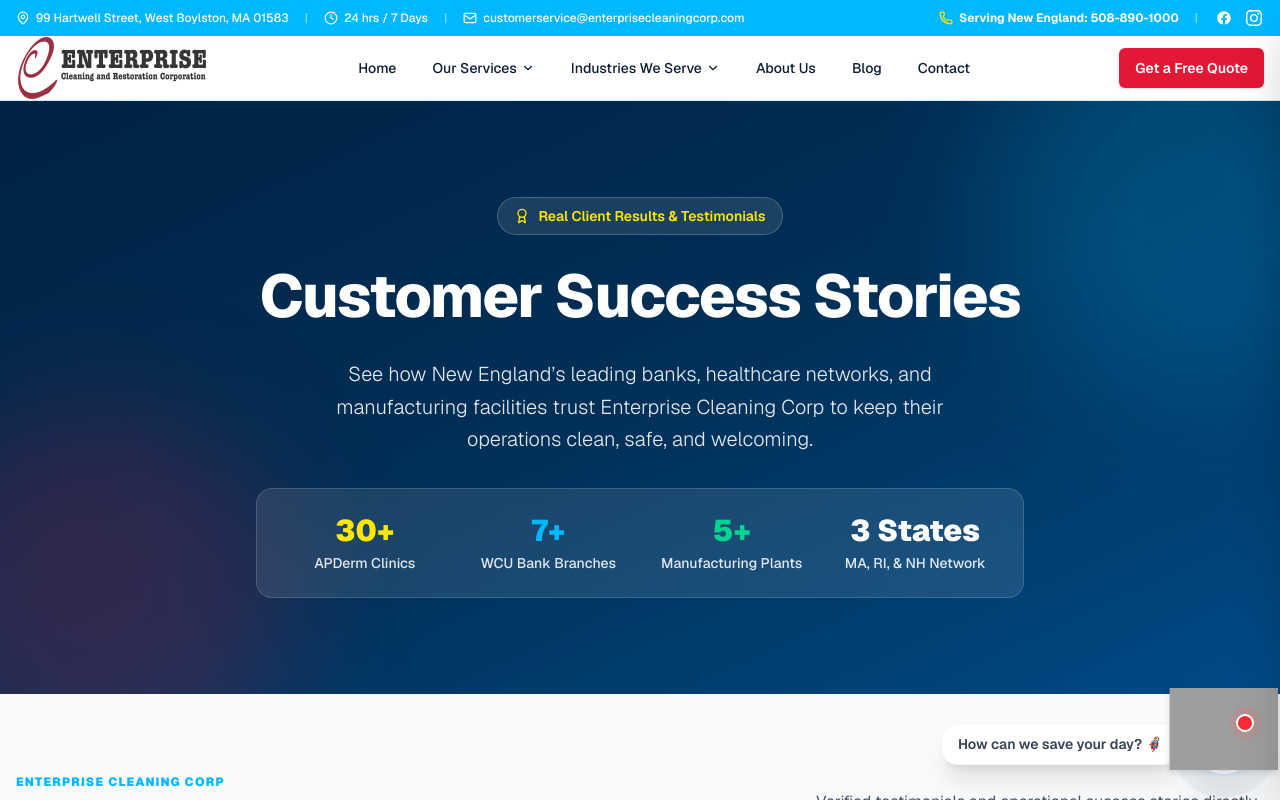
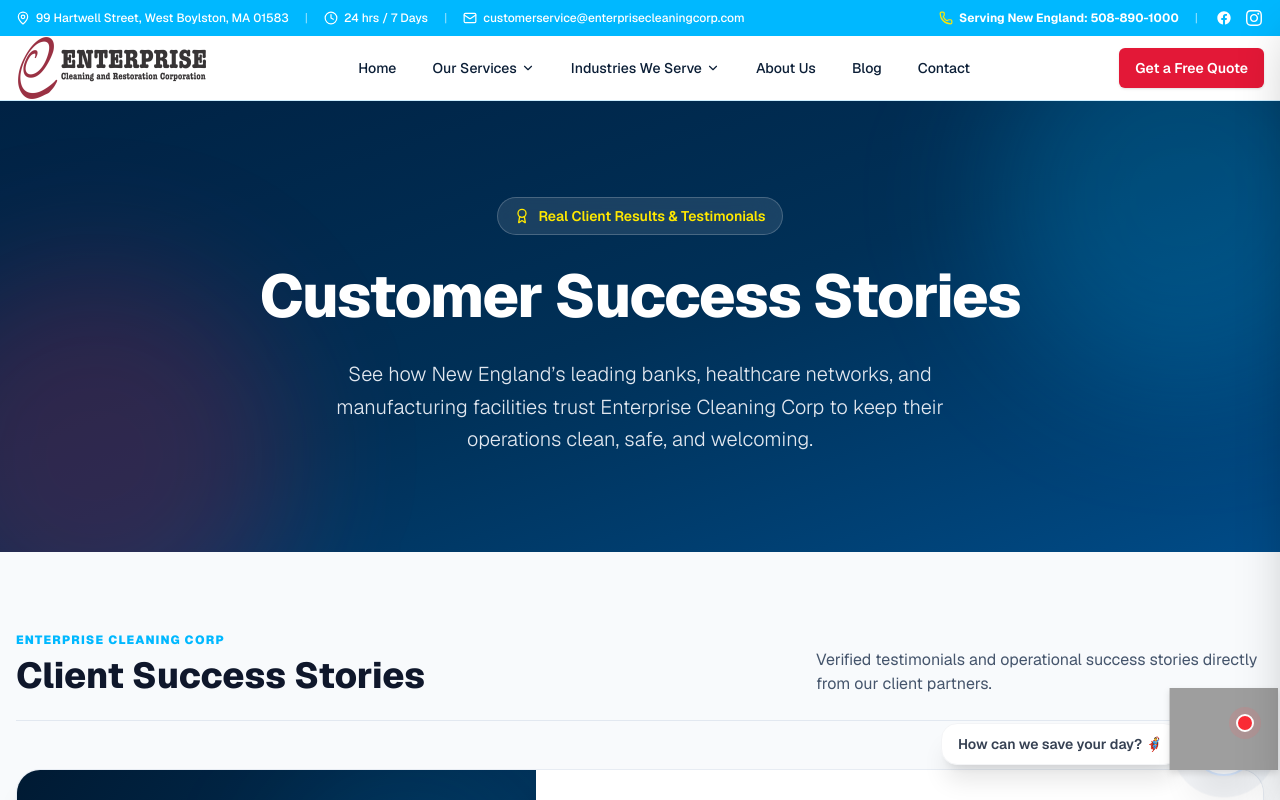
Before and after one commit to jeet-code27/enterprisecleaningcorp, a Next.js app: page /success-stories in a window 1280 px wide. Shown: the top 800 px of the page. Built offline with nearby package versions, Linux system fonts and the light colour scheme; grey boxes are pictures that could not be loaded.

Commit message:
new commit

```diff
--- a/src/app/success-stories/page.tsx
+++ b/src/app/success-stories/page.tsx
@@ -51,29 +51,9 @@
               Customer Success Stories
             </h1>
 
-            <p className="text-slate-200 text-base md:text-xl leading-relaxed max-w-2xl mx-auto mb-8 font-light">
+            <p className="text-slate-200 text-base md:text-xl leading-relaxed max-w-2xl mx-auto font-light">
               See how New England’s leading banks, healthcare networks, and manufacturing facilities trust Enterprise Cleaning Corp to keep their operations clean, safe, and welcoming.
             </p>
-
-            {/* Quick Stat Counter Bar */}
-            <div className="grid grid-cols-2 md:grid-cols-4 gap-4 p-4 md:p-6 bg-white/10 backdrop-blur-md rounded-2xl border border-white/15 max-w-3xl mx-auto text-center">
-              <div>
-                <div className="text-2xl md:text-3xl font-black text-[#FFE800]">30+</div>
-                <div className="text-xs md:text-sm text-slate-200 font-medium mt-1">APDerm Clinics</div>
-              </div>
-              <div>
-                <div className="text-2xl md:text-3xl font-black text-[#00B8FF]">7+</div>
-                <div className="text-xs md:text-sm text-slate-200 font-medium mt-1">WCU Bank Branches</div>
-              </div>
-              <div>
-                <div className="text-2xl md:text-3xl font-black text-emerald-400">5+</div>
-                <div className="text-xs md:text-sm text-slate-200 font-medium mt-1">Manufacturing Plants</div>
-              </div>
-              <div>
-                <div className="text-2xl md:text-3xl font-black text-white">3 States</div>
-                <div className="text-xs md:text-sm text-slate-200 font-medium mt-1">MA, RI, & NH Network</div>
-              </div>
-            </div>
           </div>
         </div>
       </section>
```
